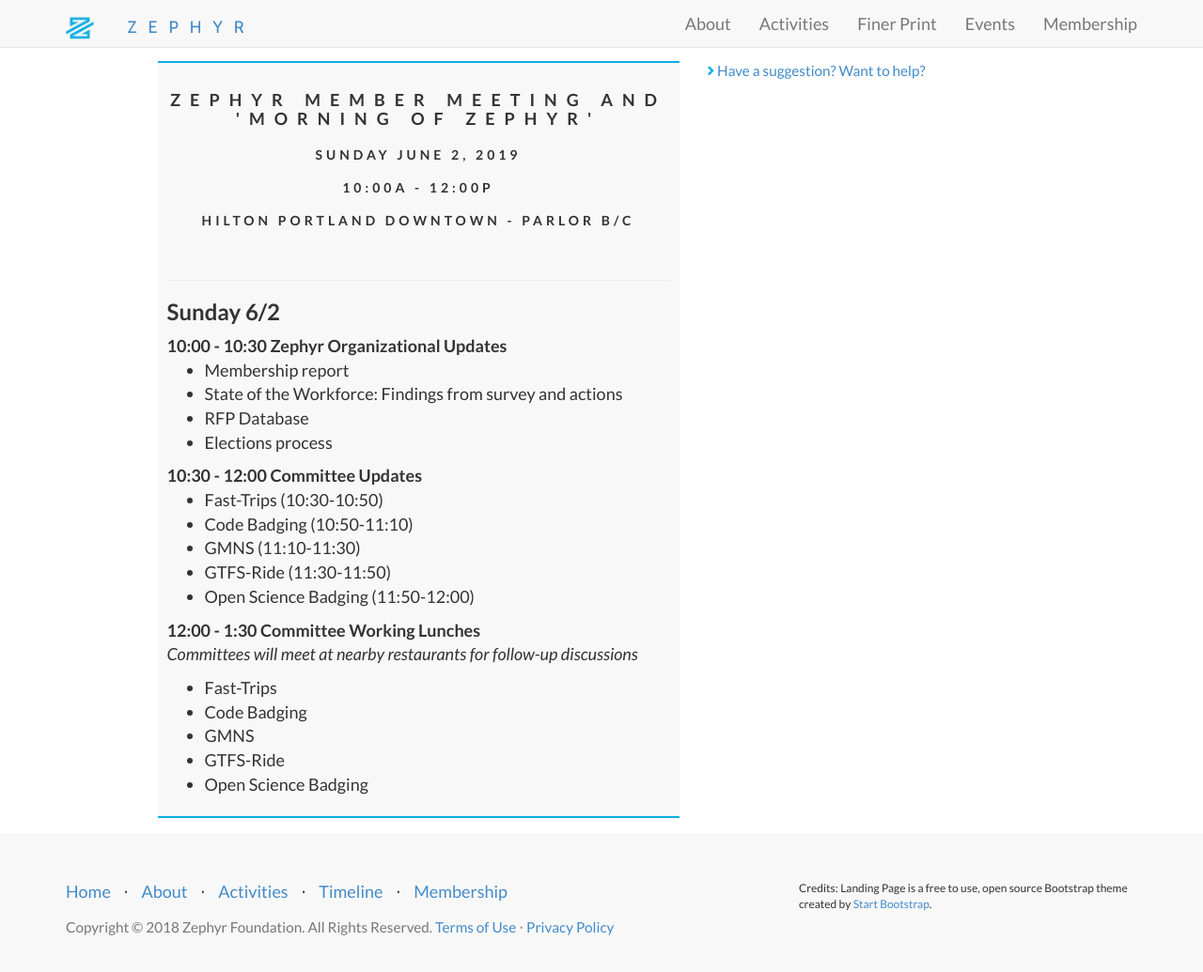
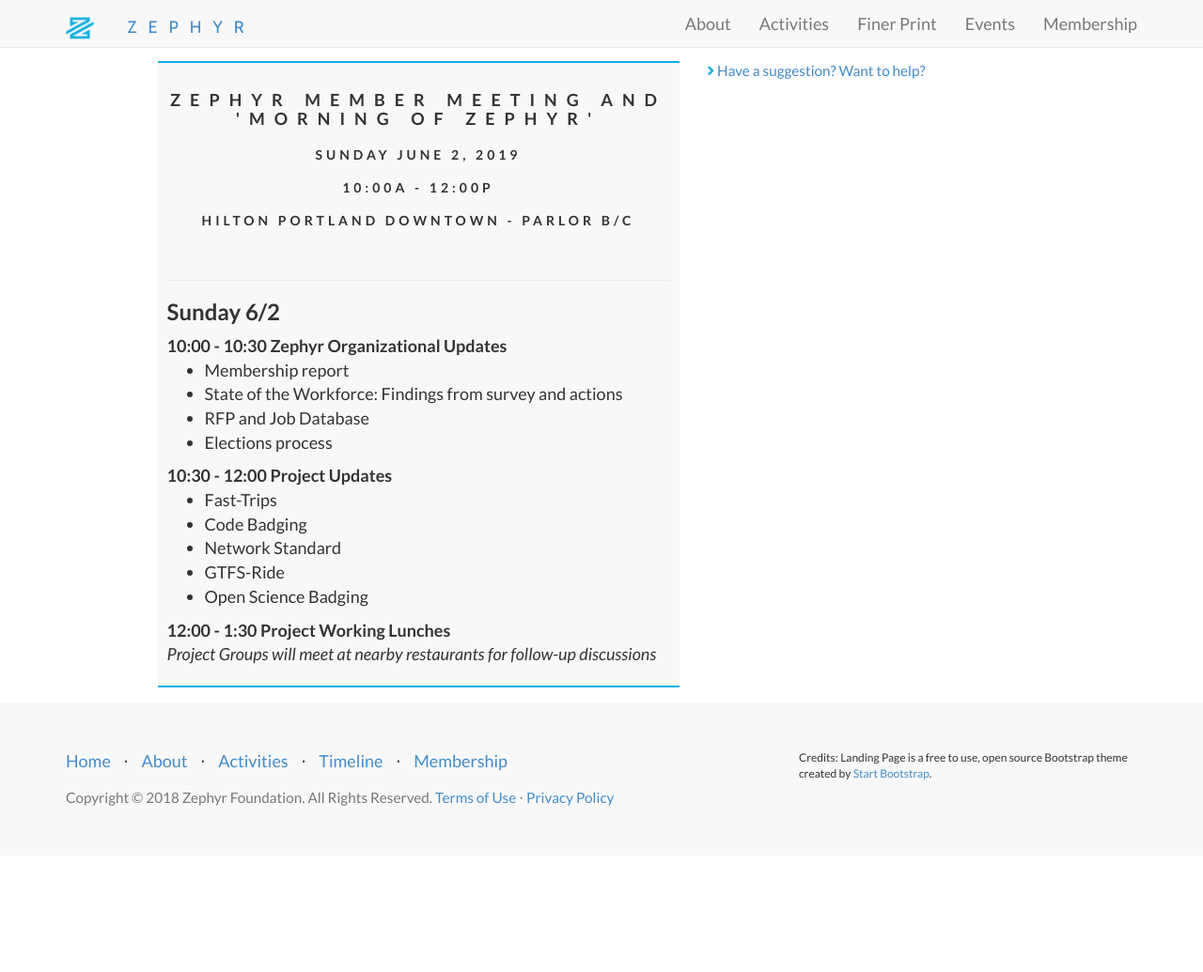
Before and after one commit to ZephyrTransport/zephyr-website, a Jekyll site: the page built from _events/2019-jun-member-mtg.md, in a window 1280 px wide and 1049 px high. Shown: the top 1035 px of the window at 94% size. Built offline with Jekyll 4.4.1, drawn with Linux system fonts in a browser that asks for light colours; nearby versions of some CDN libraries.

Commit message:
remove times

```diff
--- a/_events/2019-jun-member-mtg.md
+++ b/_events/2019-jun-member-mtg.md
@@ -15,27 +15,23 @@
 <ul>
 <li>Membership report</li>
 <li>State of the Workforce: Findings from survey and actions</li>
-<li>RFP Database</li>
+<li>RFP and Job Database</li>
 <li>Elections process</li>
 </ul>
 
-<b>10:30 - 12:00 Committee Updates</b>
-<ul>
-<li>Fast-Trips (10:30-10:50)</li>
-<li>Code Badging (10:50-11:10)</li>
-<li>GMNS (11:10-11:30)</li>
-<li>GTFS-Ride (11:30-11:50)</li>
-<li>Open Science Badging (11:50-12:00)</li>
-</ul>
-
-<b>12:00 - 1:30 Committee Working Lunches</b>
-<p><i>Committees will meet at nearby restaurants for follow-up discussions</i></p>
+<b>10:30 - 12:00 Project Updates</b>
 <ul>
 <li>Fast-Trips</li>
 <li>Code Badging</li>
-<li>GMNS</li>
+<li>Network Standard</li>
 <li>GTFS-Ride</li>
 <li>Open Science Badging</li>
 </ul>
+
+<b>12:00 - 1:30 Project Working Lunches</b>
+<p><i>Project Groups will meet at nearby restaurants for follow-up discussions</i></p>
+<ul>
+
+</ul>
 "
 ---
```
